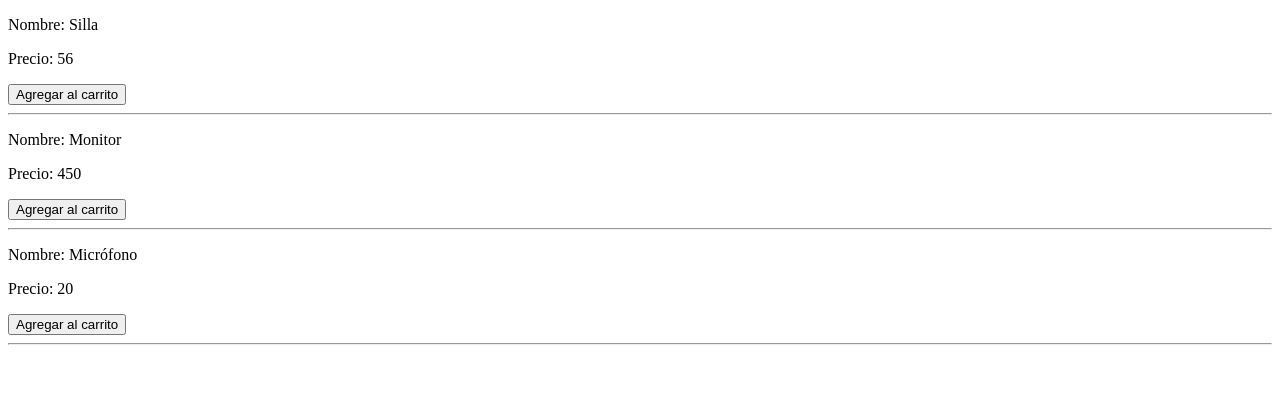
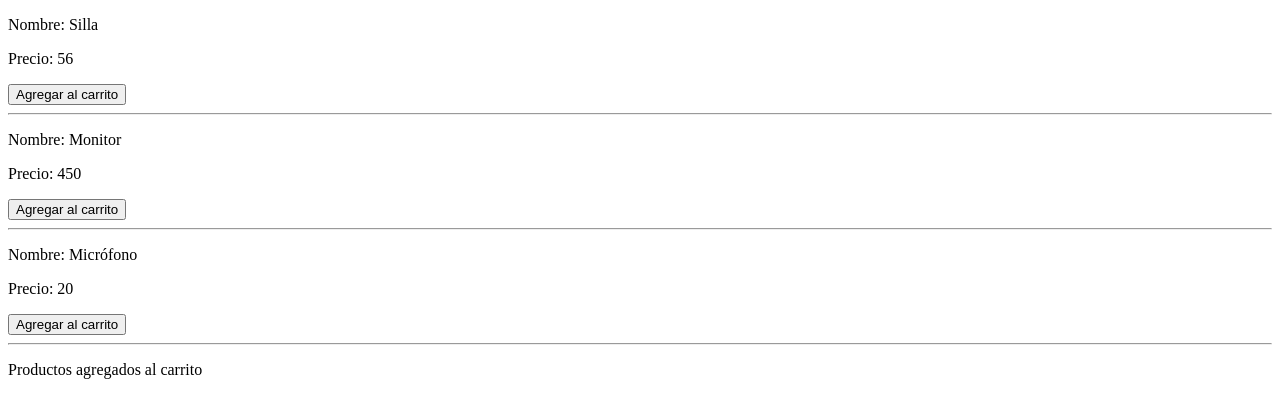
Before and after one commit to mariotoledano/vue-3-ecommerce, a Vue app: page / in a window 1280 px wide. Shown: the top 418 px of the page. Built offline with nearby package versions, Linux system fonts and the light colour scheme.

Commit message:
Comunicación entre componentes hermanos

```diff
--- /dev/null
+++ b/src/examples/Cart.vue
@@ -0,0 +1,23 @@
+<script lang="ts">
+import type { PropType } from 'vue';
+import type { CardDetail } from './types';
+
+export default {
+    props: {
+        details: {
+            type: Object as PropType<Array<CardDetail>>,
+            required: true,
+        }
+    }
+}
+</script>
+
+<template>
+    <p>Productos agregados al carrito</p>
+    <ul>
+        <li v-for="detail in details">
+            Product {{ detail.productId }} (Qty: {{detail.quantity}})
+        </li>
+    </ul>
+
+</template>
--- a/src/examples/ProductCard.vue
+++ b/src/examples/ProductCard.vue
@@ -1,7 +1,7 @@
 <!-- eslint-disable vue/multi-word-component-names -->
 <script lang="ts">
 import type { PropType } from 'vue';
-import type { Product } from './Product'
+import type { Product } from './types'
 
 export default {
     props:{
--- a/src/examples/ProductList.vue
+++ b/src/examples/ProductList.vue
@@ -1,11 +1,13 @@
 <!-- eslint-disable vue/multi-word-component-names -->
 <script lang="ts">
-import type { Product } from './Product';
+import type { CardDetail, Product } from './types';
 import ProductCard from './ProductCard.vue';
+import Cart from './Cart.vue';
 
 export default {
     components:{
-        ProductCard
+        ProductCard,
+        Cart
     },
     data(){
         return{
@@ -13,12 +15,17 @@ export default {
                 {name: 'Silla', price: 56, id: 5},
                 {name: 'Monitor', price:450, id: 7},
                 {name: 'Micrófono', price:20, id: 20}
-            ]
+            ],
+            details: <Array<CardDetail>>[]
         }
     },
     methods : {
         onProductAdded(productId: number) {
-            console.log('Agregar producto ' + productId)
+            //console.log('Agregar producto ' + productId)
+            this.details.push({
+                productId,
+                quantity: 1
+            });
         }
     }
 }
@@ -30,4 +37,5 @@ export default {
     :product="p"
     v-on:addProduct="onProductAdded(p.id)"
     />
+    <Cart :details="details"/>
 </template>
--- a/src/examples/Product.ts
+++ b/src/examples/types.ts
@@ -3,3 +3,8 @@ export interface Product {
     price: number;
     id: number;
 }
+
+export interface CardDetail{
+    productId: number;
+    quantity: number;
+}
```
